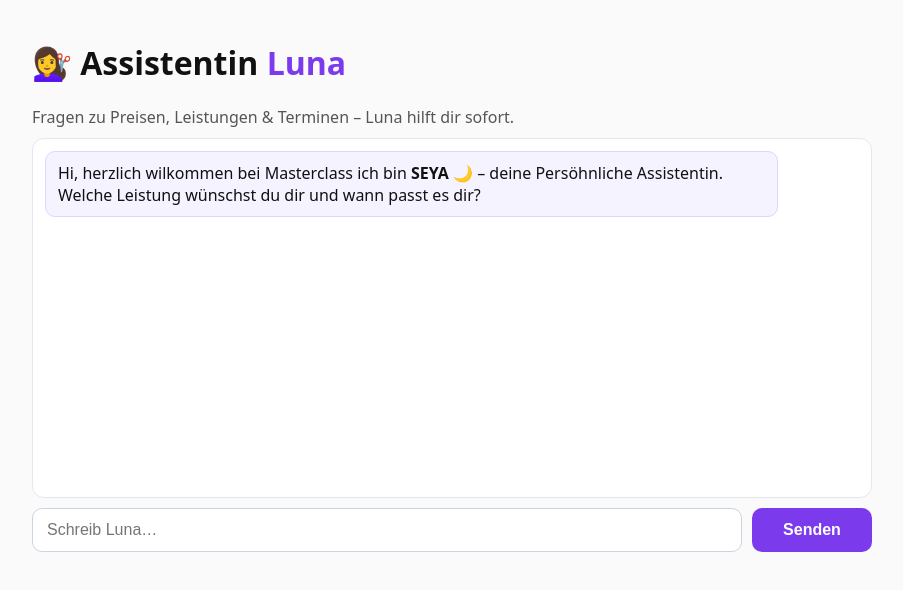
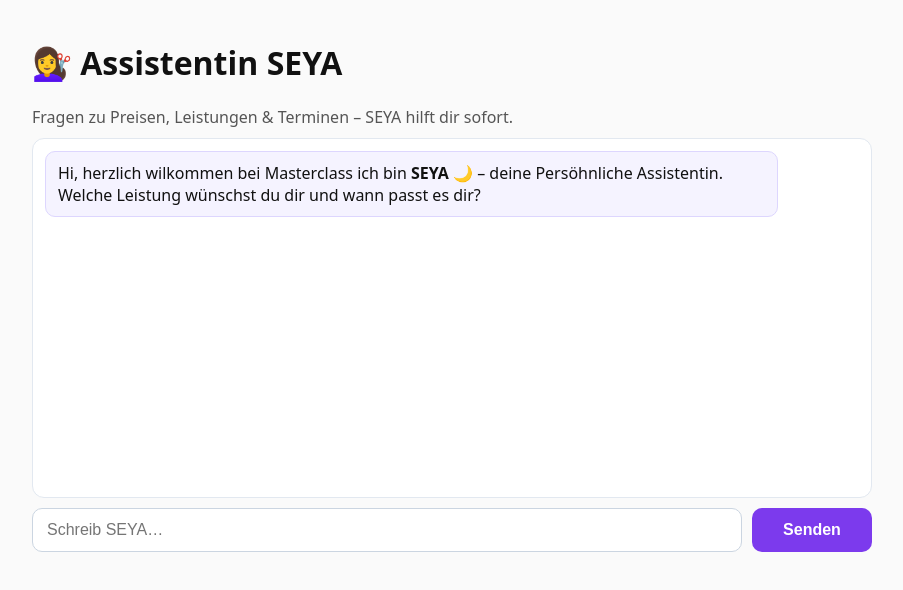
Before and after one commit to AtaBit/Ata, a plain HTML site: page index.html in a window 1280 px wide. Shown: the whole page, without its empty margins (188-1091 px from the left). Drawn offline with Linux system fonts and the light colour scheme.

Commit message:
Rename assistant from Luna to SEYA

```diff
--- a/index.html
+++ b/index.html
@@ -9,14 +9,14 @@
 <body>
   <main class="container">
     <header>
-      <h1>💇‍♀️ Assistentin <span class="luna">Luna</span></h1>
-      <p class="sub">Fragen zu Preisen, Leistungen & Terminen – Luna hilft dir sofort.</p>
+      <h1>💇‍♀️ Assistentin <span class="SEYA">SEYA</span></h1>
+      <p class="sub">Fragen zu Preisen, Leistungen & Terminen – SEYA hilft dir sofort.</p>
     </header>
 
     <section id="chat" class="chat"></section>
 
     <form id="chat-form" class="composer">
-      <input id="chat-input" type="text" placeholder="Schreib Luna…" autocomplete="off" />
+      <input id="chat-input" type="text" placeholder="Schreib SEYA…" autocomplete="off" />
       <button id="send-btn" type="submit">Senden</button>
     </form>
   </main>
```
